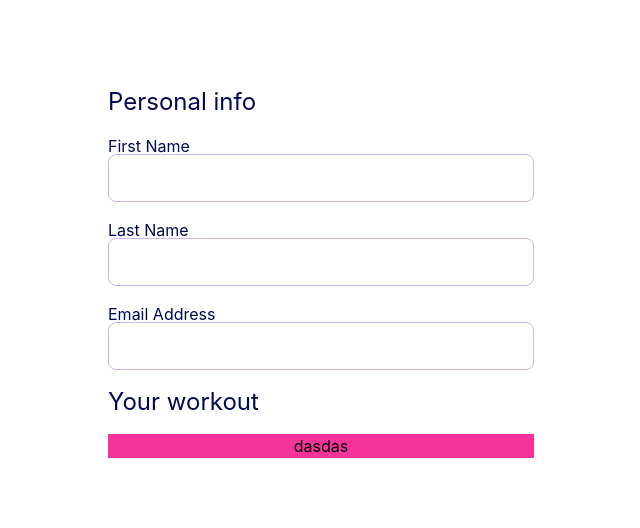
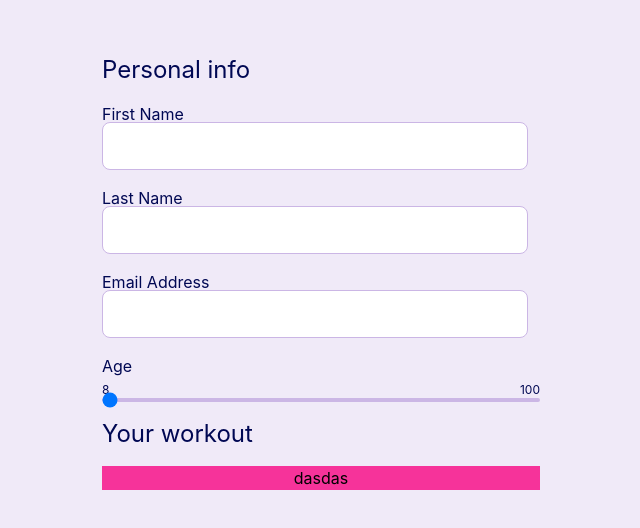
Before and after one commit to Donosik/zadaniethink1st, a React (Vite) app: page / in a window 1280 px wide. Shown: the part 128-656 px from the top of the page, without its empty margins (319-959 px from the left). Built offline with nearby package versions, Linux system fonts and the light colour scheme.

Commit message:
start of slider look

```diff
--- a/src/components/Form.tsx
+++ b/src/components/Form.tsx
@@ -1,10 +1,11 @@
 import TextField from "./TextField.tsx";
 import Title from "./Title.tsx";
+import Slider from "./Slider.tsx";
 
 export default function Form()
 {
     return(
-        <div className="min-h-screen flex items-center justify-center w-full">
+        <div className="bg-think-white min-h-screen flex items-center justify-center w-full">
             <div className="flex justify-center">
                 <form className="flex flex-col gap-4 group font-[Inter]"
                       onSubmit={(e) =>
@@ -16,6 +17,7 @@ export default function Form()
                     <TextField label={"First Name"}/>
                     <TextField label={"Last Name"}/>
                     <TextField label={"Email Address"} type={"email"} errorMessage={`Please use correct formatting.\nExample: address@email.com`} />
+                    <Slider label={"Age"} min={8} max={100} step={0.01} />
                     <Title text={"Your workout"}/>
                     <button className="group-invalid:bg-pink-500" type={"submit"}>
                         dasdas
--- /dev/null
+++ b/src/components/Slider.tsx
@@ -0,0 +1,27 @@
+import {InputHTMLAttributes, useState} from "react";
+import Label from "./Label.tsx";
+
+interface SliderProps extends InputHTMLAttributes<HTMLInputElement>
+{
+    label: string,
+    min: number,
+    max: number,
+}
+
+export default function Slider({label, min, max, ...rest}: SliderProps)
+{
+    const [value, setValue] = useState<number>(min);
+    return (
+        <div className="w-109.5 flex flex-col gap-4">
+            <Label text={label}/>
+            <div className="max-w flex flex-col gap-0">
+            <div className="max-w flex justify-between text-xs font-normal text-think-purple">
+                <label>{min}</label>
+                <label>{max}</label>
+            </div>
+            <input type={"range"} className="h-1 bg-think-slider rounded-lg appearance-none cursor-pointer" {...rest} min={min} defaultValue={min} max={max}
+                   onChange={(e) => setValue(Number(e.target.value))}/>
+            </div>
+        </div>
+    )
+}
--- a/src/components/TextField.tsx
+++ b/src/components/TextField.tsx
@@ -11,7 +11,7 @@ interface TextFieldProps extends InputHTMLAttributes<HTMLInputElement>
 export default function TextField({label,errorMessage, ...rest}: TextFieldProps)
 {
     return (
-        <div className=" w-106.5 flex flex-col gap-2 font-normal">
+        <div className="w-106.5 flex flex-col gap-2 font-normal">
             <Label text={label} />
             <input
                 className="peer bg-white w-full border border-think-blue rounded-lg h-12 text-base p-4 focus:border-2 focus:border-think-blue-active focus:outline-none invalid:[&:not(:placeholder-shown):not(:focus)]:border-think-error invalid:[&:not(:placeholder-shown):not(:focus)]:border-2 leading-4.84" {...rest}
--- a/src/index.css
+++ b/src/index.css
@@ -1,8 +1,10 @@
 @import "tailwindcss";
 
 @theme{
+    --color-think-white:#F0EAF8;
     --color-think-blue:#CBB6E5;
     --color-think-purple:#000853;
     --color-think-blue-active: #761BE4;
     --color-think-error: #ED4545;
+    --color-think-slider:#CBB6E5;
 }
```
